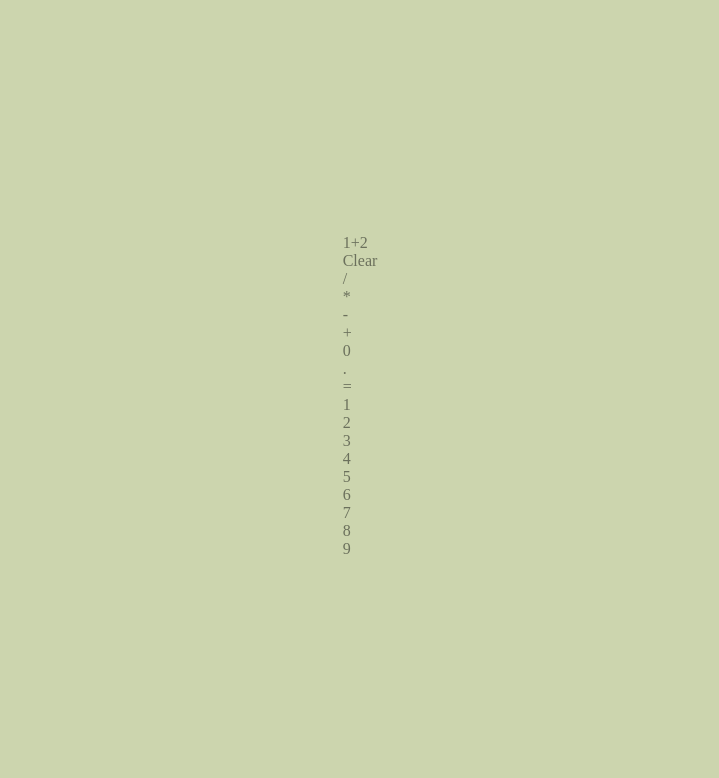
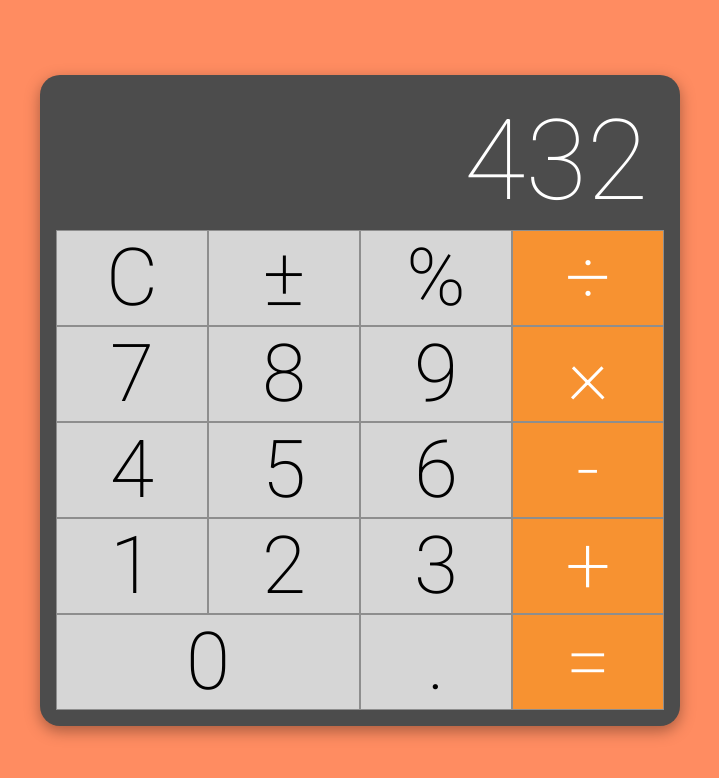
Before and after one commit to Aldeimeter/TheOdinProject_Projects, a plain HTML site: page OdinCalculator/index.html in a window 1280 px wide. Shown: the whole page, without its empty margins (280-999 px from the left). Drawn offline with Linux system fonts and the light colour scheme; files that its build step writes are made by us from their sources.

Commit message:
complete mac os style calculator

```diff
--- a/OdinCalculator/index.html
+++ b/OdinCalculator/index.html
@@ -5,31 +5,34 @@
     <meta name="viewport" content="width=device-width, initial-scale=1" />
     <title>Calculator</title>
     <link href="./style.css" rel="stylesheet" />
+    <style>
+      @import url("https://fonts.googleapis.com/css2?family=Roboto:wght@100..900&display=swap");
+    </style>
   </head>
   <body>
     <main class="container">
       <div class="calculator">
-        <div class="display"><span>1</span><span>+</span><span>2</span></div>
-        <div class="buttons operators">
-          <div>Clear</div>
-          <div>/</div>
-          <div>*</div>
-          <div>-</div>
-          <div>+</div>
-        </div>
-        <div class="buttons digits">
-          <div>0</div>
-          <div>.</div>
-          <div>=</div>
+        <div class="display">432</div>
+        <div class="buttons">
+          <div>C</div>
+          <div>±</div>
+          <div>%</div>
+          <div class="orange">÷</div>
+          <div>7</div>
+          <div>8</div>
+          <div>9</div>
+          <div class="orange">×</div>
+          <div>4</div>
+          <div>5</div>
+          <div>6</div>
+          <div class="orange">-</div>
           <div>1</div>
           <div>2</div>
           <div>3</div>
-          <div>4</div>
-          <div>5</div>
-          <div>6</div>
-          <div>7</div>
-          <div>8</div>
-          <div>9</div>
+          <div class="orange">+</div>
+          <div class="long">0</div>
+          <div>.</div>
+          <div class="orange">=</div>
         </div>
       </div>
     </main>
--- /dev/null
+++ b/OdinCalculator/style.css
@@ -0,0 +1,70 @@
+* {
+  box-sizing: border-box;
+  margin: 0;
+  padding: 0;
+}
+html {
+  font-family: "Roboto", serif;
+  font-optical-sizing: auto;
+  font-weight: 200;
+  font-style: normal;
+  font-variation-settings: "wdth" 100;
+  font-size: min(16px, 10vh);
+}
+main {
+  height: 100dvh;
+  background-color: #ff8c61;
+}
+.container {
+  display: flex;
+  justify-content: center;
+  align-items: center;
+}
+.calculator {
+  flex: 0 1 40rem;
+  padding: 1rem;
+  border-radius: 20px;
+  background-color: #4c4c4c;
+  box-shadow: rgba(0, 0, 0, 0.35) 0px 5px 15px;
+}
+.display {
+  font-size: 7rem;
+  font-weight: 100;
+  background-color: #4c4c4c;
+  max-height: 10rem;
+  padding: 0.25rem;
+  padding-right: 1rem;
+  text-align: end;
+  color: #ffffff;
+}
+.buttons {
+  font-size: 5rem;
+  display: flex;
+  flex-wrap: wrap;
+}
+.buttons > div {
+  flex: 25%;
+  text-align: center;
+  background-color: #d6d6d6;
+  border: 1px solid #8e8e8e;
+}
+.buttons > div:hover {
+  opacity: 0.5;
+}
+.buttons > .long {
+  flex: 50%;
+}
+.buttons > .orange {
+  background-color: #f79231;
+  color: #ffffff;
+}
+@media (max-width: 430px) {
+  .calculator {
+    border-radius: unset;
+  }
+  .container {
+    padding-bottom: 2rem;
+    align-items: flex-end;
+    background-color: #4c4c4c;
+  }
+}
```
